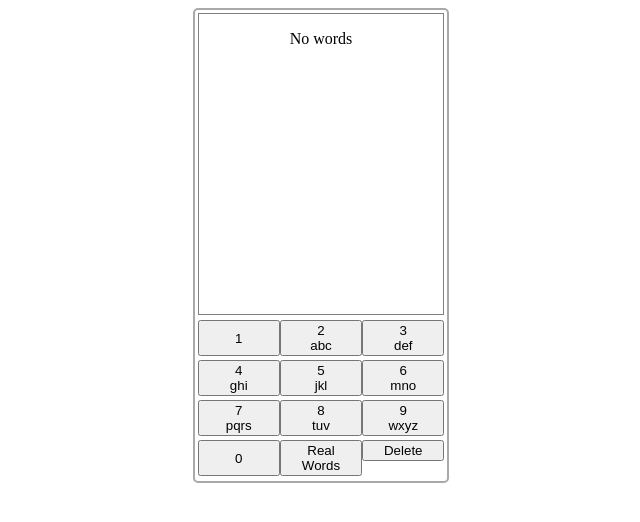
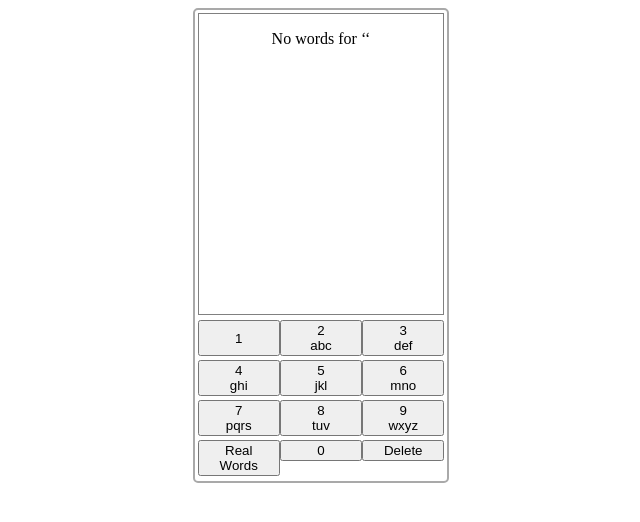
Before and after one commit to marlukyanova/phoneword, a React (Create React App) app in the folder phoneword/: page / in a window 1280 px wide. Shown: the top 522 px of the page, without its empty margins (319-959 px from the left). Built offline with nearby package versions, Linux system fonts and the light colour scheme.

Commit message:
feat: show numbers without words

```diff
--- a/phoneword/src/containers/App.js
+++ b/phoneword/src/containers/App.js
@@ -15,8 +15,7 @@ function App ({dispatch, hasErrors, words, digits}) {
     {digit: '6', letters: 'mno'},
     {digit: '7', letters: 'pqrs'},
     {digit: '8', letters: 'tuv'},
-    {digit: '9', letters: 'wxyz'},
-    {digit: '0', letters: ''},
+    {digit: '9', letters: 'wxyz'}
   ];
 
   const [isRealWords, setIsRealWords] = useState(false);
@@ -29,7 +28,7 @@ function App ({dispatch, hasErrors, words, digits}) {
     if (hasErrors) return <p>Unable to display words.</p>;
     return <div>{
       words.length === 0
-        ? <p>No words</p>
+        ? <p>No words for &lsquo;{digits}&lsquo;</p>
         :  words.map((word) => <div key={word}><span>{word}</span></div>)}
     </div>;
   };
@@ -47,6 +46,7 @@ function App ({dispatch, hasErrors, words, digits}) {
                 letters={item.letters}
               />)}
           <button className="anotherButton" onClick={() => setIsRealWords(!isRealWords)}>Real Words</button>
+          <button className="anotherButton">0</button>
           <button className="anotherButton" onClick={() => dispatch(deleteDigit())}>Delete</button>
         </div>
       </div>
```
